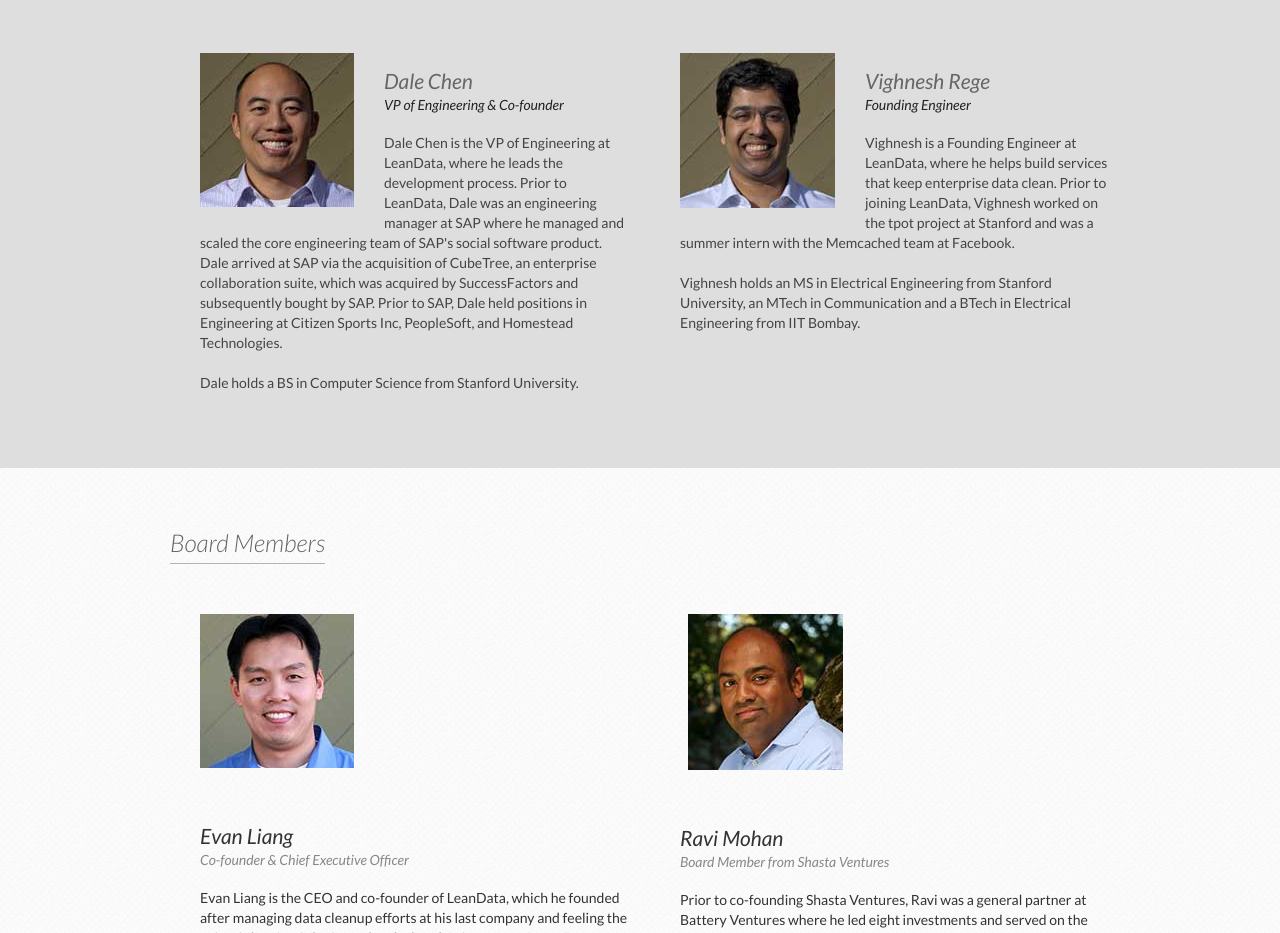
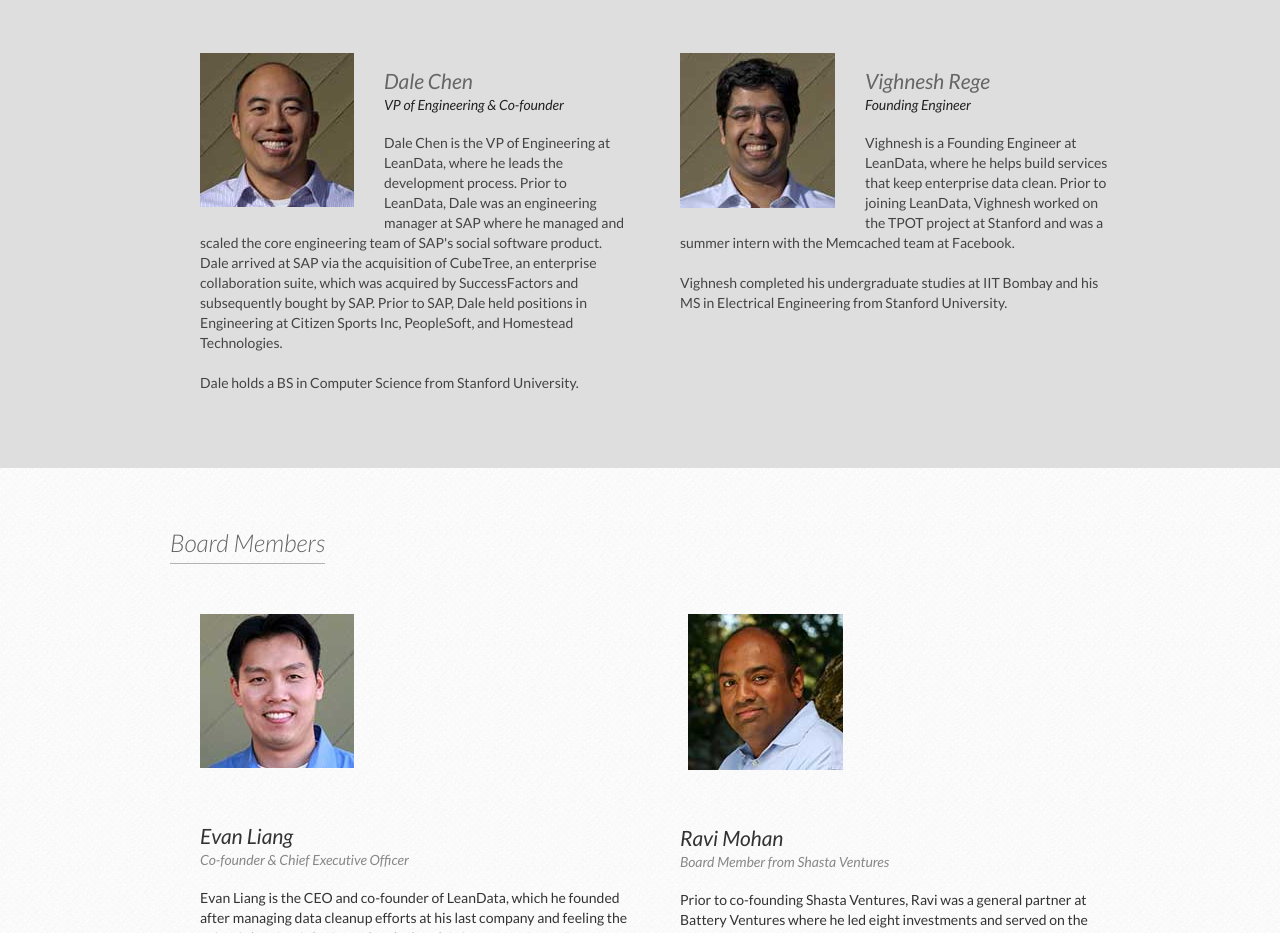
Before and after one commit to leandale/website, a plain HTML site: page about-us.html in a window 1280 px wide. Shown: the part 1180-2113 px from the top of the page. Drawn offline with nearby package versions, Linux system fonts and the light colour scheme.

Commit message:
updated about-me

```diff
--- a/about-us.html
+++ b/about-us.html
@@ -154,9 +154,9 @@
                             <p class="name">Vighnesh Rege</p>
                             <p class="area">Founding Engineer</p>
                             <div class="blurb">
-                                Vighnesh is a Founding Engineer at LeanData, where he helps build services that keep enterprise data clean. Prior to joining LeanData, Vighnesh worked on the tpot project at Stanford and was a summer intern with the Memcached team at Facebook.
+                                Vighnesh is a Founding Engineer at LeanData, where he helps build services that keep enterprise data clean. Prior to joining LeanData, Vighnesh worked on the TPOT project at Stanford and was a summer intern with the Memcached team at Facebook.
                                 <br/><br/>
-                                Vighnesh holds an MS in Electrical Engineering from Stanford University, an MTech in Communication and a BTech in Electrical Engineering from IIT Bombay.
+                                Vighnesh completed his undergraduate studies at IIT Bombay and his MS in Electrical Engineering from Stanford University.
                             </div>
                         </div>
                     </div>
```
